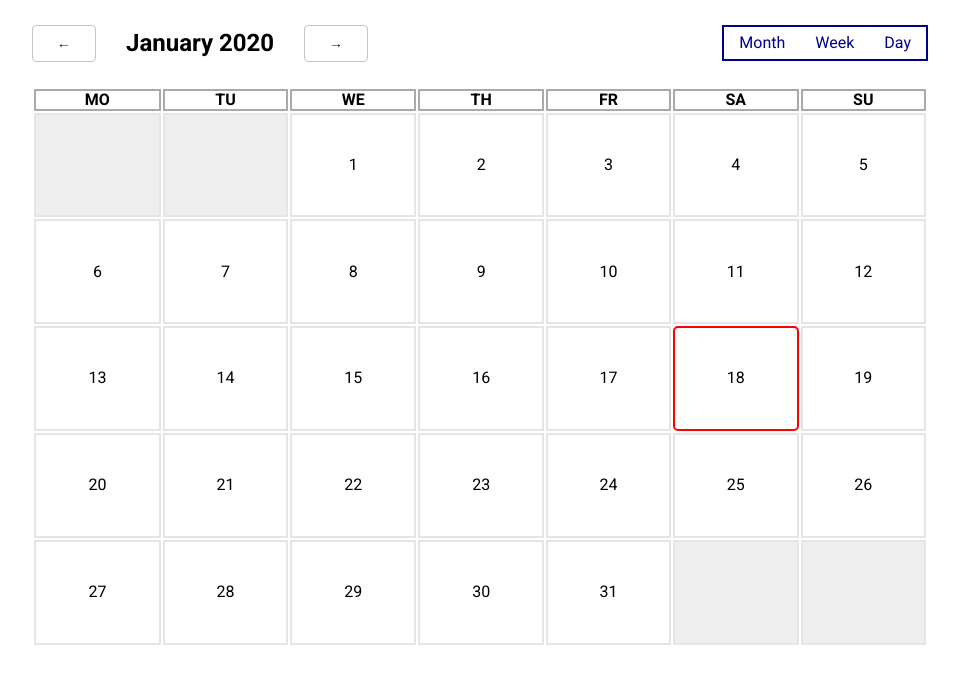
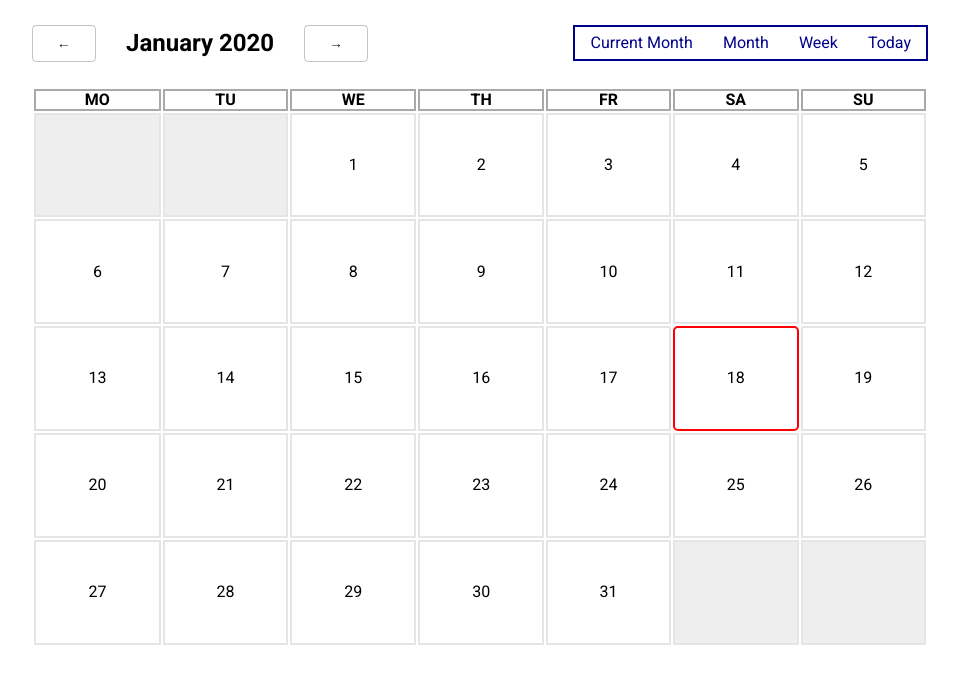
Before and after one commit to helmax-y/mate-hackathon, a React (Create React App) app: page /#/ in a window 1280 px wide. Shown: the top 684 px of the page, without its empty margins (160-1119 px from the left). Built offline with nearby package versions, Linux system fonts and the light colour scheme.

Commit message:
Solution FInal

```diff
--- a/src/components/Day/day.scss
+++ b/src/components/Day/day.scss
@@ -25,6 +25,7 @@
   &__input {
     margin-left: 40px;
     padding: 5px;
+    font-size: 16px;
     border: none;
     height: 40px;
     display: block;
@@ -40,6 +41,16 @@
       border-color: red;
     }
   }
+
+  &__form {
+    position: relative;
+  }
+
+  &__checkbox {
+    position: absolute;
+    top: 10px;
+    right: 0;
+  }
 }
 
 .labels {
--- a/src/components/Input/index.js
+++ b/src/components/Input/index.js
@@ -41,7 +41,7 @@ const Input = ({ hour }) => {
   );
 
   return (
-    <form onSubmit={handleSubmit}>
+    <form className="day__form" onSubmit={handleSubmit}>
       <input
         className={inputClass}
         type="text"
@@ -49,23 +49,23 @@ const Input = ({ hour }) => {
         onChange={event => setInput(event.target.value)}
         onDoubleClick={editEvent}
       />
-      {/* {isThereEvent && (
-        <label>
+      {isThereEvent && (
+        <label className="day__checkbox">
           {isThereEvent.isImportant
             ? 'Important'
             : 'Is it important?'}
           <input
-            className="checkbox"
             type="checkbox"
             checked={isThereEvent.isImportant}
-            onChange={event => dispatch(toggleImportance(
-              isThereEvent.date,
-              hour,
-              event.target.checked
-            ))}
+            onChange={() => {
+              dispatch(toggleImportance(
+                location.pathname.slice(1),
+                hour
+              ));
+            }}
           />
         </label>
-      )} */}
+      )}
     </form>
   );
 };
--- a/src/components/Month/index.js
+++ b/src/components/Month/index.js
@@ -1,4 +1,5 @@
 import React from 'react';
+import { useLocation, useHistory } from 'react-router-dom';
 import { useSelector, useDispatch } from 'react-redux';
 import Button from '@material-ui/core/Button';
 
@@ -19,9 +20,18 @@ const getLocalDay = date => {
 };
 
 const Month = () => {
+  const history = useHistory();
   const year = useSelector(getYear);
   const month = useSelector(getMonth);
   const dispatch = useDispatch();
+
+  const location = useLocation();
+
+  if (location.search === '?current') {
+    dispatch(setYear(2020));
+    dispatch(setMonth(1));
+    history.push('/month');
+  }
 
   const monthLength = new Date(year, month, 0).getDate();
   const monthStartDay = getLocalDay(new Date(year, month - 1));
--- a/src/components/MonthDay/index.js
+++ b/src/components/MonthDay/index.js
@@ -10,7 +10,7 @@ const MonthDay = ({ date }) => {
   const todos = useSelector(getTodos);
   const year = useSelector(getYear);
   const month = useSelector(getMonth);
-  const isThereEvent = todos.find(todo => todo.date === [date, month, year].join('-'));
+  const isThereEvent = todos.find(todo => todo && todo.date === [date, month, year].join('-'));
 
   const tdClass = ClassNames(
     { table__td: true },
--- a/src/components/Tabs/index.js
+++ b/src/components/Tabs/index.js
@@ -6,6 +6,16 @@ import './tabs.scss';
 const Tabs = () => {
   return (
     <section className="tabs">
+      <NavLink
+        activeClassName="tabs__tab_active"
+        className="tabs__tab"
+        to={{
+          pathname: 'month',
+          search: 'current'
+        }}
+      >
+        Current Month
+      </NavLink>
       <NavLink
           activeClassName="tabs__tab_active"
           className="tabs__tab"
@@ -23,7 +33,7 @@ const Tabs = () => {
           activeClassName="tabs__tab_active"
           className="tabs__tab"
           to="19-1-2020">
-        Day
+        Today
       </NavLink>
     </section>
   );
--- a/src/components/Tabs/tabs.scss
+++ b/src/components/Tabs/tabs.scss
@@ -7,7 +7,7 @@
 
   @media (max-width: 800px) {
     position: initial;
-    width:  203px;
+    width:  300px;
     margin: auto;
   }
 
--- a/src/store/index.js
+++ b/src/store/index.js
@@ -8,7 +8,6 @@ const initialState = {
 
 const ADD_TODO = 'ADD_TODO';
 const TOGGLE_IMPORTANCE = 'TOGGLE_IMPORTANCE';
-const ADD_MARK = 'ADD_MARK';
 const DELETE_TODO = 'DELETE_TODO';
 const SET_YEAR = 'SET_YEAR';
 const SET_MONTH = 'SET_MONTH';
@@ -22,11 +21,10 @@ export const addTodo = payload => ({
   payload,
 });
 
-export const toggleImportance = (date, hour, isImportant) => ({
-  type: ADD_TODO,
+export const toggleImportance = (date, hour) => ({
+  type: TOGGLE_IMPORTANCE,
   date,
-  hour,
-  isImportant,
+  hour
 });
 
 export const deleteTodo = (date, body, hour) => ({
@@ -64,7 +62,7 @@ const reducer = (state, action) => {
           && todo.hour === action.hour
           ? {
             ...todo,
-            isImportant: action.isImportant,
+            isImportant: !todo.isImportant,
           }
           : todo),
       };
```
Also changed, not shown: src/components/Day/index.js (+0 -16 lines).
